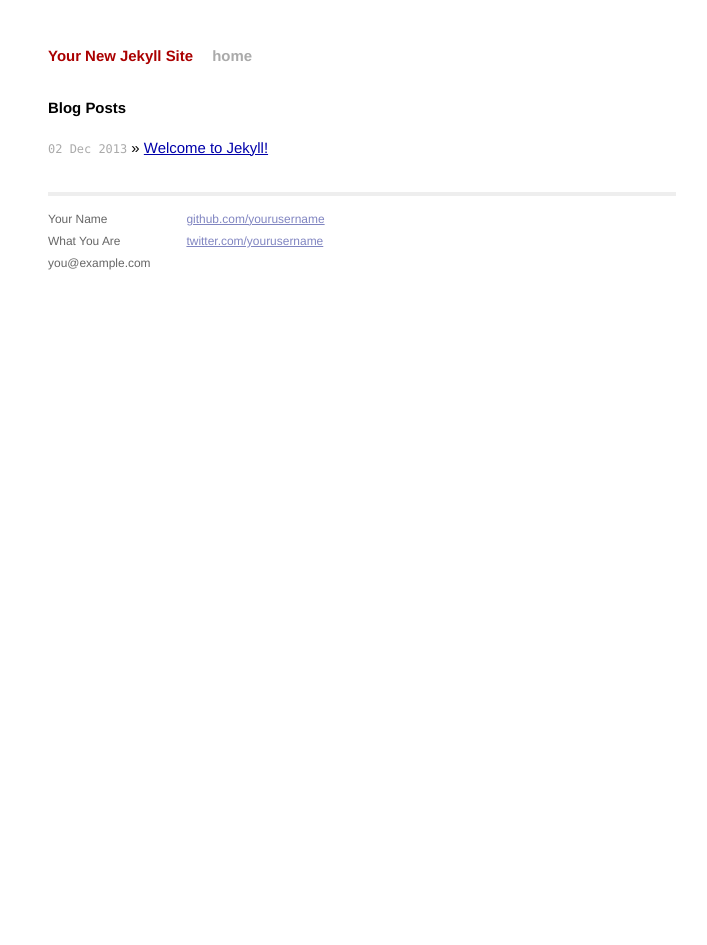
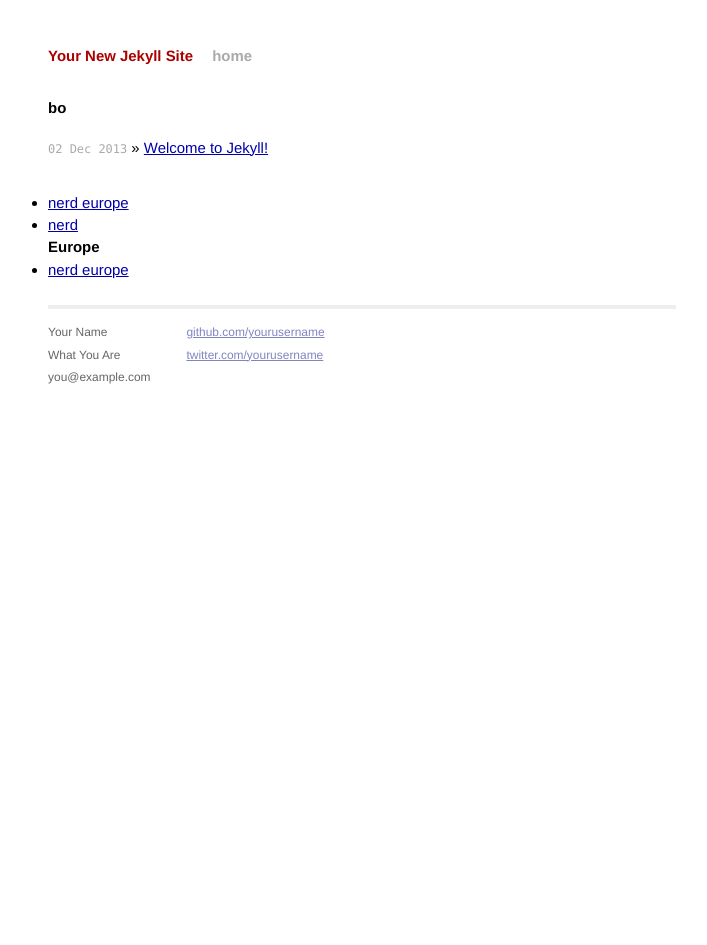
Before and after one commit to charlietanksley/a-jekyll-experiment, a Jekyll site: the page built from index.html, in a window 1280 px wide. Shown: the whole page, without its empty margins (278-985 px from the left). Built offline with Jekyll 4.4.1, drawn with Linux system fonts in a browser that asks for light colours; Markdown is read by kramdown in place of the engine named in the settings.

Commit message:
experimenting

```diff
--- /dev/null
+++ b/_includes/bio.html
@@ -0,0 +1,5 @@
+<h1>{{page.name}}</h1>
+
+{% for paragraph in page.bio %}
+  <p>{{paragraph}}</p>
+{% endfor %}
--- a/index.html
+++ b/index.html
@@ -1,13 +1,32 @@
 ---
 layout: default
 title: Testing out Jekyll
+categories: boom bang
 ---
 
 <div id="home">
-  <h1>Blog Posts</h1>
+  <h1>bo</h1>
   <ul class="posts">
     {% for post in site.posts %}
       <li><span>{{ post.date | date_to_string }}</span> &raquo; <a href="{{ post.url }}">{{ post.title }}</a></li>
     {% endfor %}
   </ul>
+
+  <ul>
+    {% for page in site.pages %}
+      {% if page.categories contains 'nerd' %}
+        <li><a href='{{page.url}}'>{{page.categories}}</a></li>
+      {% endif %}
+    {% endfor %}
+  </ul>
+
+  <h2>Europe</h2>
+  <ul>
+    {% for page in site.pages %}
+      {% if page.categories contains 'europe' %}
+        <li><a href='{{page.url}}'>{{page.categories}}</a></li>
+      {% endif %}
+    {% endfor %}
+  </ul>
+
 </div>
```
Also changed, not shown: nerds/another-user.html (added, +10 -0 lines), nerds/charlie.md (added, +14 -0 lines).
